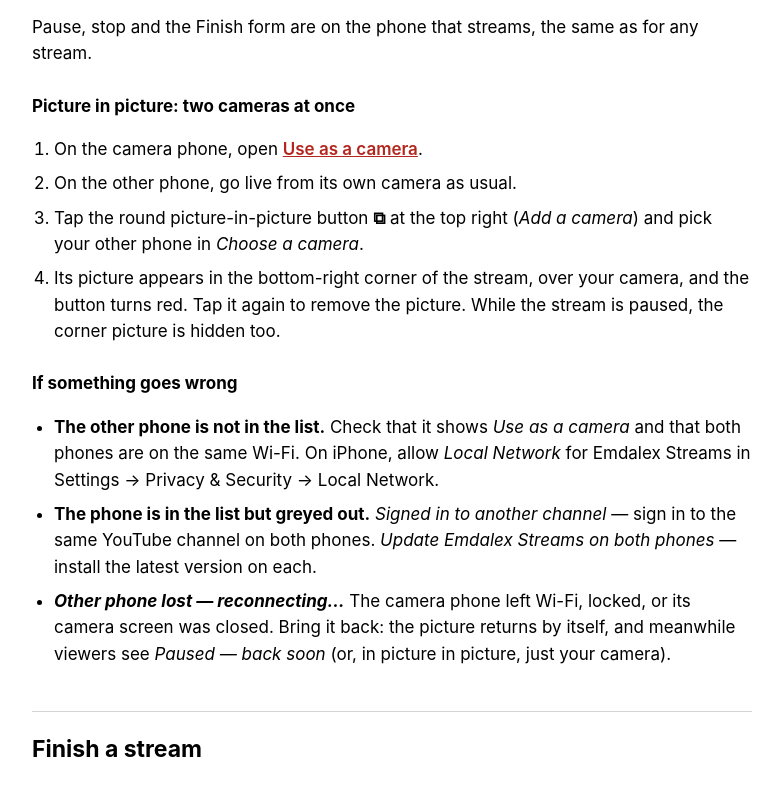
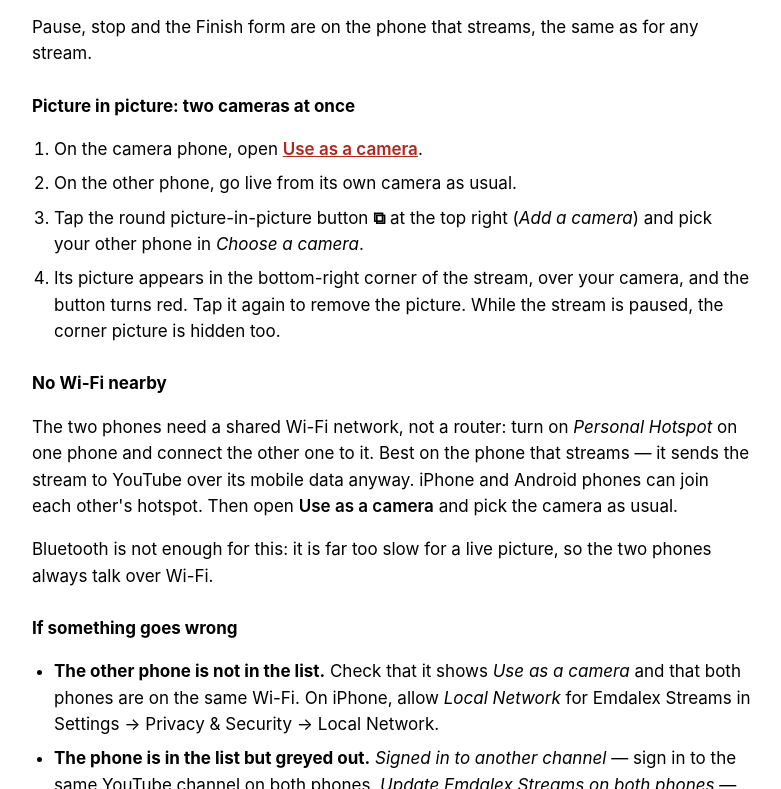
Before and after one commit to SKrotkih/skrotkih.github.io, a plain HTML site: page support/index.html in a window 1280 px wide. Shown: the part 10390-11179 px from the top of the page, without its empty margins (248-1029 px from the left). Drawn offline with Linux system fonts and the light colour scheme.

Commit message:
Site: Support — use another phone as the camera without Wi-Fi via Personal Hotspot; Bluetooth not supported

```diff
--- a/support/index.html
+++ b/support/index.html
@@ -220,7 +220,7 @@
 
 <h2 id="another-phone">Use another phone as the camera</h2>
 <p>Have two phones? One can be the camera and the other the one that streams. Put the camera phone where the view is best — on a tripod, across the room — and keep the other one in your hands to start, pause and stop the stream. Or show both at once: your camera full screen and the other phone's picture in a corner.</p>
-<div class="note"><strong>What you need.</strong> Both phones have Emdalex Streams (the latest version), are signed in to the same YouTube channel and are on the same Wi-Fi. iPhone and Android phones work with each other. Nothing goes through the internet between the two phones — only the finished stream goes to YouTube.</div>
+<div class="note"><strong>What you need.</strong> Both phones have Emdalex Streams (the latest version), are signed in to the same YouTube channel and are on the same Wi-Fi (no Wi-Fi? <a href="#no-wifi">use a hotspot</a>). iPhone and Android phones work with each other. Nothing goes through the internet between the two phones — only the finished stream goes to YouTube.</div>
 
 <h3 id="use-as-camera">This phone as the camera</h3>
 <p>Turns this phone into a camera for your other phone: it does not stream by itself, it only sends its picture over Wi-Fi to the phone that streams. Use it for a second view — from a tripod, across the room, from above.</p>
@@ -248,6 +248,10 @@
   <li>Tap the round picture-in-picture button <kbd>⧉</kbd> at the top right (<em>Add a camera</em>) and pick your other phone in <em>Choose a camera</em>.</li>
   <li>Its picture appears in the bottom-right corner of the stream, over your camera, and the button turns red. Tap it again to remove the picture. While the stream is paused, the corner picture is hidden too.</li>
 </ol>
+
+<h3 id="no-wifi">No Wi-Fi nearby</h3>
+<p>The two phones need a shared Wi-Fi network, not a router: turn on <em>Personal Hotspot</em> on one phone and connect the other one to it. Best on the phone that streams — it sends the stream to YouTube over its mobile data anyway. iPhone and Android phones can join each other's hotspot. Then open <kbd>Use as a camera</kbd> and pick the camera as usual.</p>
+<p>Bluetooth is not enough for this: it is far too slow for a live picture, so the two phones always talk over Wi-Fi.</p>
 
 <h3 id="another-phone-problems">If something goes wrong</h3>
 <ul>
```
